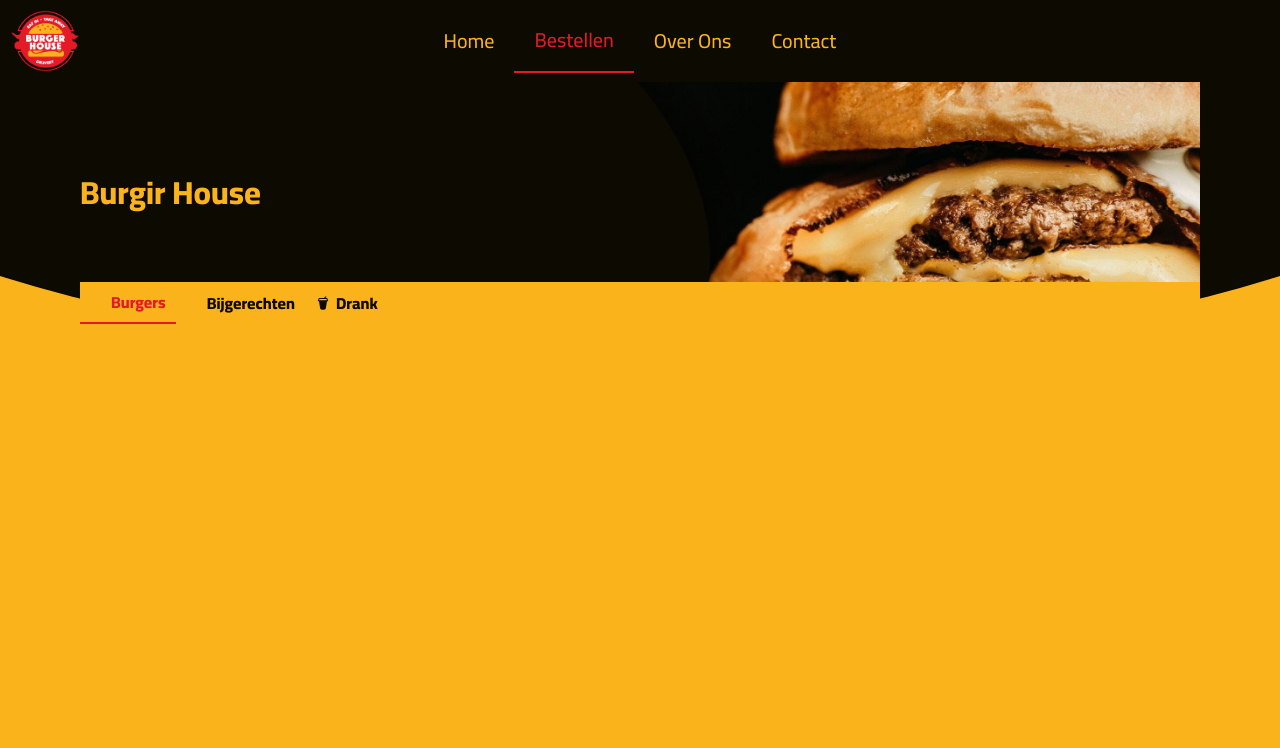
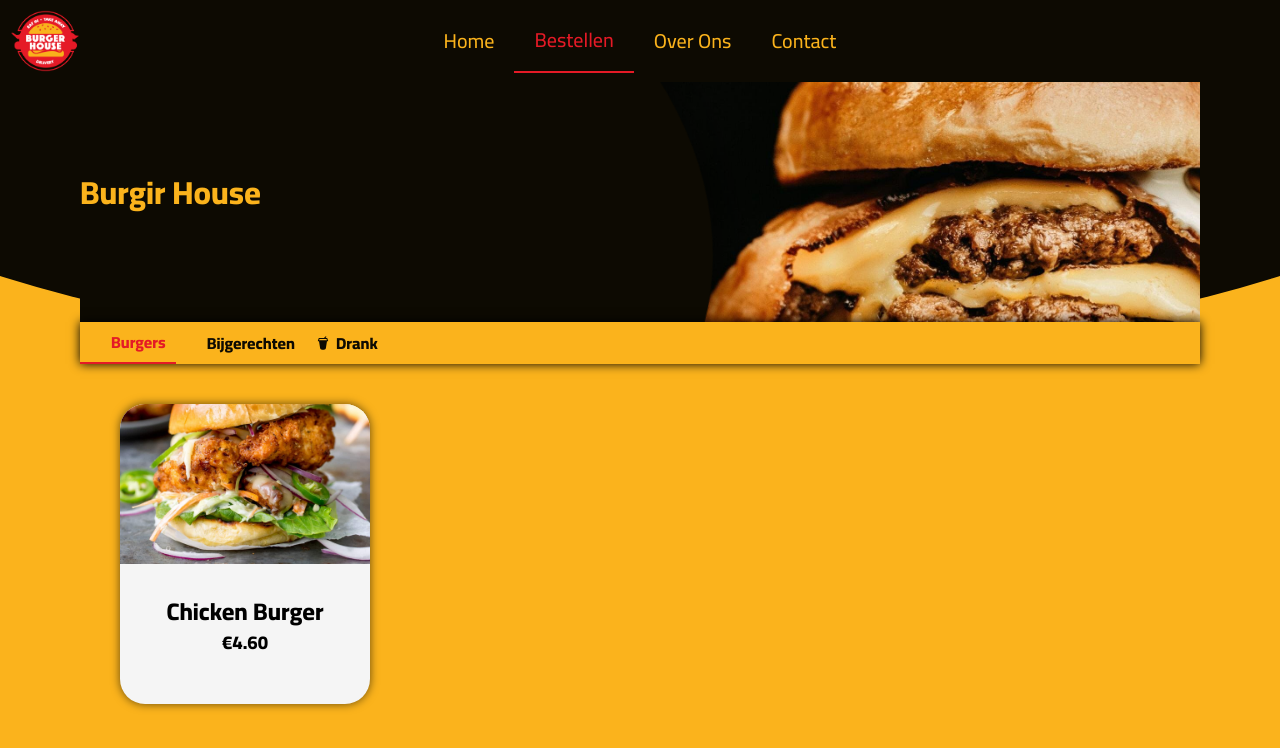
Before and after one commit to benjaminaarsen/webdesign-eindopdracht, a Vue app: page /bestellen in a window 1280 px wide. Shown: the top 748 px of the page. Built offline with nearby package versions, Linux system fonts and the light colour scheme; some icons are missing.

Commit message:
added first product :D

```diff
--- a/src/components/DeliveryCard.vue
+++ b/src/components/DeliveryCard.vue
@@ -1,10 +1,10 @@
 <template>
-    <div class="card">
+    <router-link to="/bestellen" class="card">
         <div class="card-content">
             <Icon :icon="this.icontype" :width="this.width" style="flex-grow: 1"/>
             <h1>{{ text }}</h1>
         </div>
-    </div>
+    </router-link>
 </template>
 
 <script>
@@ -34,6 +34,7 @@ export default {
         box-shadow: 0 8px  rgba(0, 0, 0, 0.5);
         margin-left: 15px;
         margin-right: 15px;
+        text-decoration: none;
 
     }
     .card:hover {
--- a/src/components/HeaderImage.vue
+++ b/src/components/HeaderImage.vue
@@ -23,7 +23,7 @@ export default {
         background-position: center;
         background-repeat: no-repeat;
         background-size: cover;
-        height: 25vh;
+        height: 30vh;
         position: relative;
         overflow: hidden;
     }
@@ -53,5 +53,9 @@ export default {
             width: 80px;
             margin-left: -25px;
         }
-
+@media screen and (max-width: 600px){
+    h1 {
+            margin-left: 10vw;
+        }
+}
 </style>
--- /dev/null
+++ b/src/components/ProductCard.vue
@@ -0,0 +1,45 @@
+<template>
+    <div class="card">
+        <img src="@/assets/chickenburger.jpg" />
+        <h2>Chicken Burger</h2>
+        <h3>€4.60</h3>
+
+    </div>
+</template>
+
+<script>
+export default {
+    name: 'ProductCard',
+    props: {
+        title: String,
+        price: String,
+        image: String
+    }
+}
+</script>
+
+<style lang="scss" scoped>
+    .card {
+        filter: drop-shadow(0 0 5px rgba(0, 0, 0, 0.6));
+        display: flex;
+        flex-direction: column;
+        width: 250px;
+        height: 300px;
+        background: whitesmoke;
+        border-radius: 25px;
+            overflow: hidden;
+
+    }
+        h2 {
+            line-height: 15px;
+            margin-bottom: 0;
+            margin-top: 40px;
+        }
+        h3 {
+            line-height: 10px;
+        }
+        img {
+            object-fit:cover;
+            height: 160px;
+        }
+</style>
--- a/src/views/Bestellen.vue
+++ b/src/views/Bestellen.vue
@@ -6,18 +6,23 @@
             <MenuButton :class="{ active: this.currentMenu==='bijgerechten' }" text="Bijgerechten" icon="whh:chicken" @click="handleClick('bijgerechten')" />
             <MenuButton :class="{ active: this.currentMenu==='drank' }" text="Drank" icon="fluent:drink-to-go-24-filled" @click="handleClick('drank')" />
         </div>
+        <div class="products">
+            <ProductCard />
+        </div>
     </div>
 </template>
 
 <script>
 import HeaderImage from '@/components/HeaderImage.vue'
 import MenuButton from '@/components/MenuButton.vue'
+import ProductCard from '@/components/ProductCard.vue'
 import {ref} from 'vue'
 export default {
     name: "Bestellen",
     components: {
         HeaderImage,
-        MenuButton
+        MenuButton,
+        ProductCard
     },
     setup() {
         const currentMenu = ref('burger')
@@ -35,14 +40,31 @@ export default {
 <style lang="scss" scoped>
     .container {
         margin: 0 80px;
+        transition-duration: 350ms;
+
     }
     .menu {
         background: var(--secondary-color);
         display: flex;
+        align-items: center;
+        box-shadow: 0 0 10px black;
+    }
+    .products {
+        padding: 40px;
     }
     .active {
         color: var(--accent-color);
         cursor: default;
         border-bottom: 2px solid var(--accent-color);
     }
+@media screen and (max-width: 600px) {
+    .container {
+        margin: 0;
+        // transition-duration: 200ms;
+    }
+    .button {
+        padding: 20px 5px;
+        transition-duration: 200ms;
+    }
+}
 </style>
--- /dev/null
+++ b/vue.config.js
@@ -0,0 +1,3 @@
+module.exports = {
+    productionSourceMap: false
+}
```
Also changed, not shown: src/assets/chickenburger.jpg (added), 1 other file (tests, documents, lock files or other folders).
